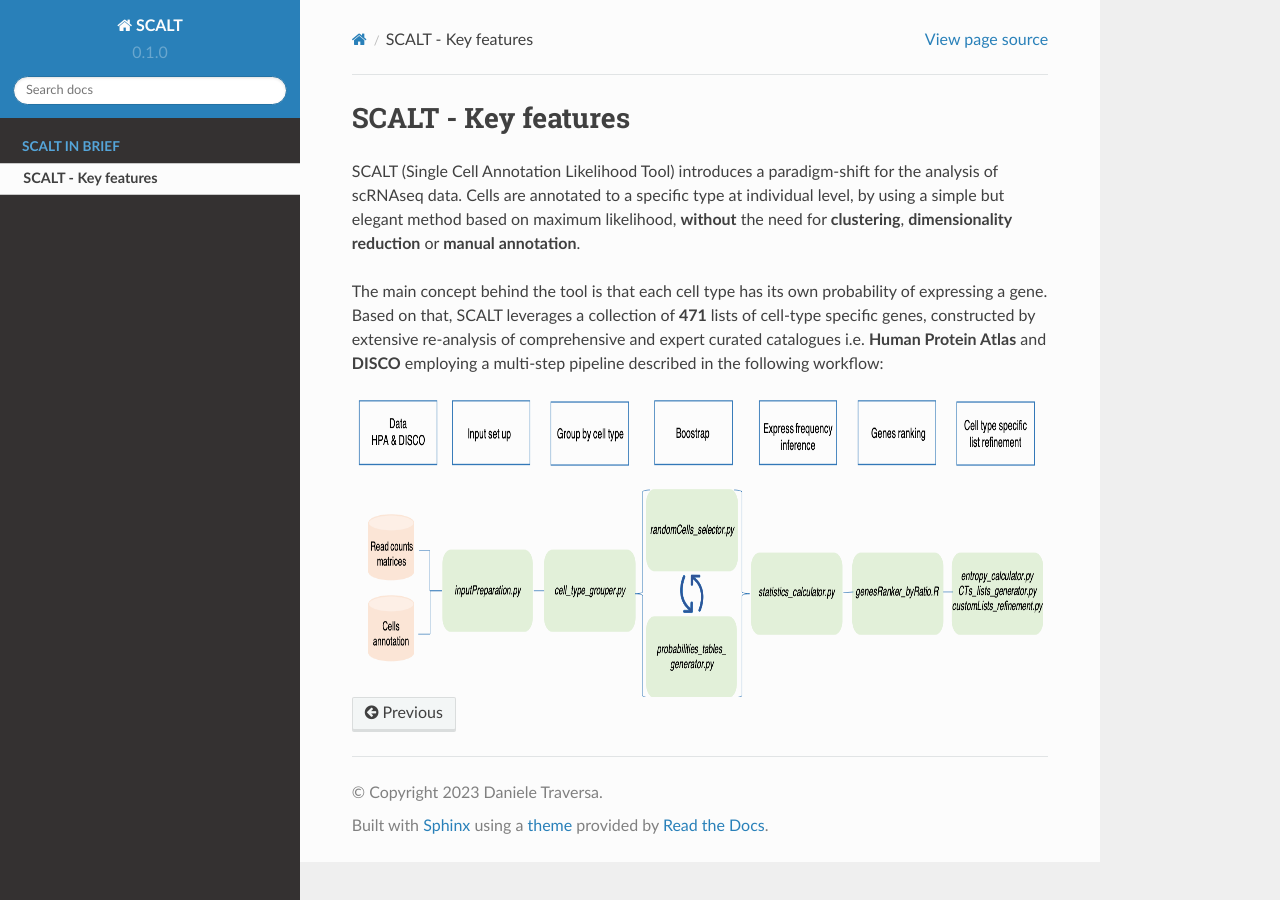
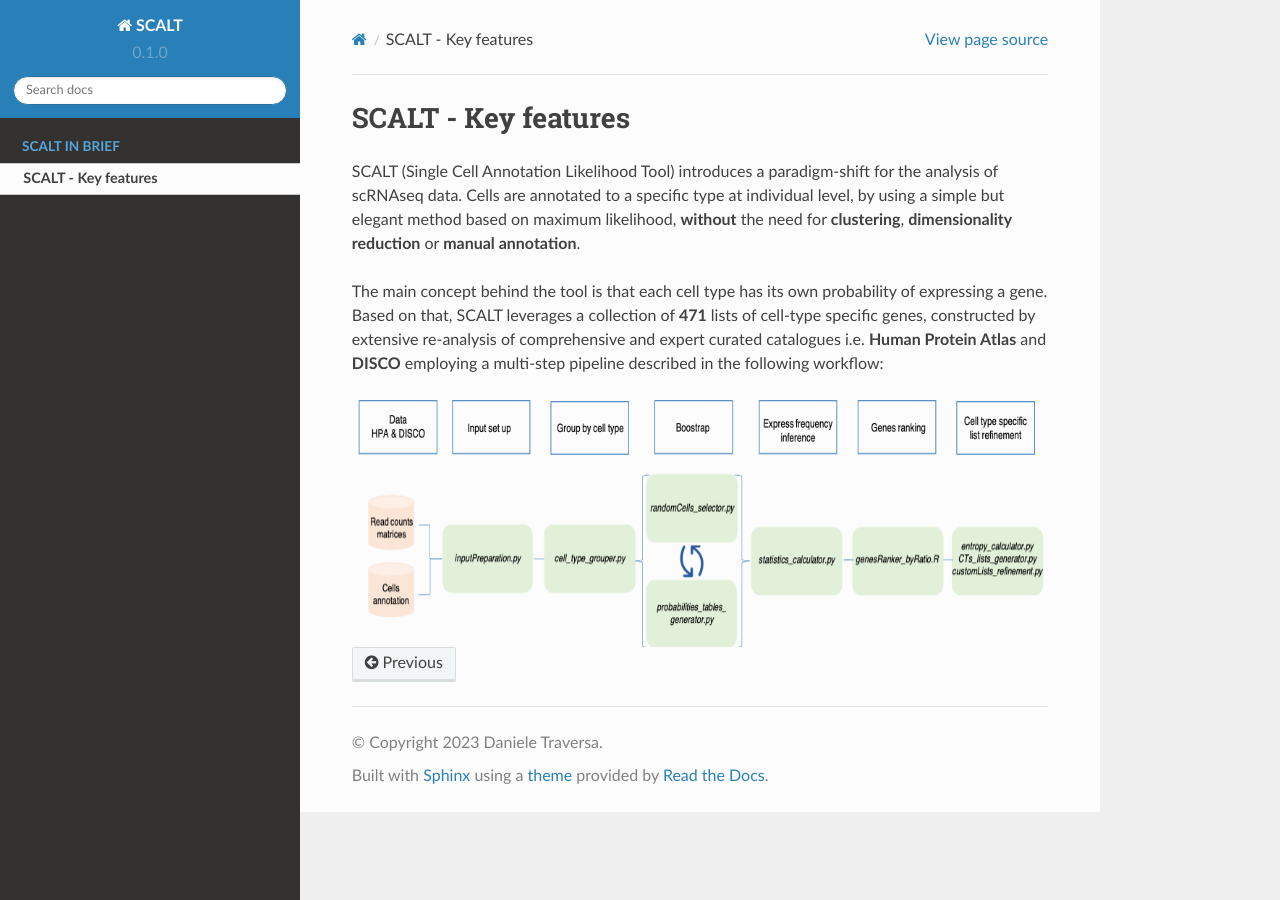
Before and after one commit to danitrave/CapitalCitiesGame, a Sphinx documentation site: the page built from docs/source/intro.rst, in a window 1280 px wide. Built offline with Sphinx 7.4.7 and the Read the Docs theme 2.0.0, drawn with Linux system fonts in a browser that asks for light colours.

Commit message:
Update intro.rst

```diff
--- a/docs/source/intro.rst
+++ b/docs/source/intro.rst
@@ -7,4 +7,4 @@ The main concept behind the tool is that each cell type has its own probability
 
 .. figure:: pictures/scalt_cts_workflow.png
    :align: center
-   :scale: 60%
+   :scale: 50%
```
